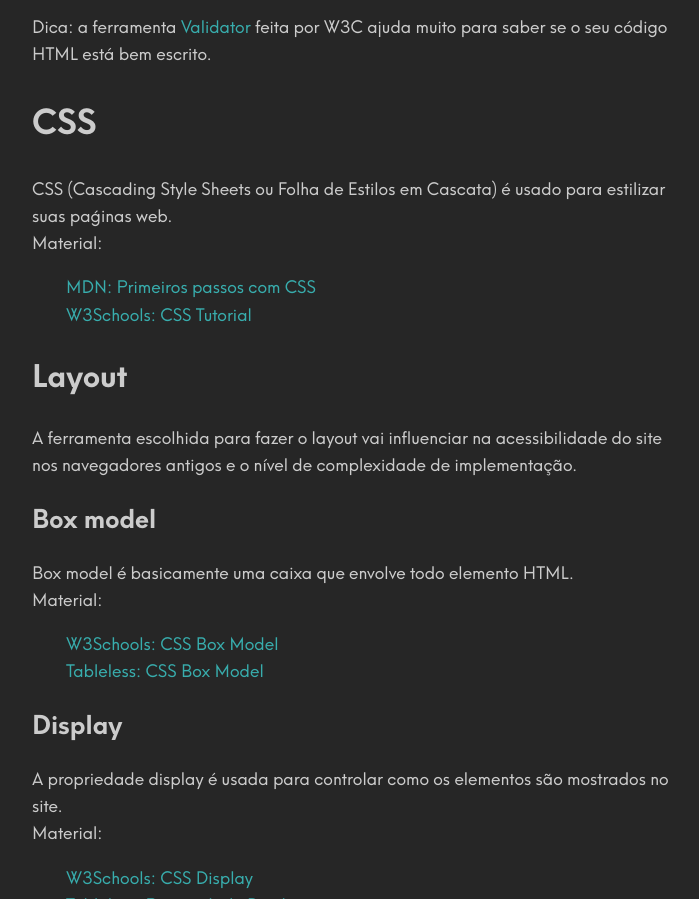
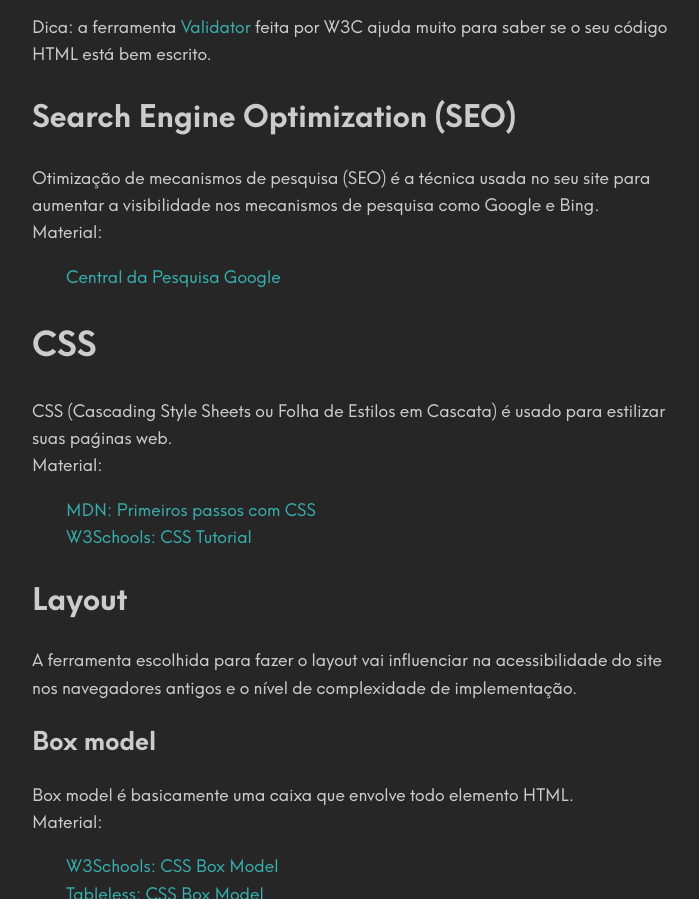
Before and after one commit to GPM03/guia-frontend, a plain HTML site: page index.html in a window 1280 px wide. Shown: the part 1385-2284 px from the top of the page, without its empty margins (288-987 px from the left). Drawn offline with Linux system fonts and the light colour scheme; files whose address does not match are found by name.

Commit message:
Conteúdo adicionado

```diff
--- a/index.html
+++ b/index.html
@@ -7,6 +7,7 @@
     <link rel="stylesheet" href="styles/main.css">
     <link rel="icon" type="image/x-icon" href="materials/icons/html.png">
     <meta name="viewport" content="width=device-width; initial-scale=1.0">
+    <base target="_blank">
 </head>
 <body>
     <h1>Desenvolvimento Frontend</h1>
@@ -45,6 +46,12 @@
         <li><a href="https://www.w3.org/WAI/tips/developing/">w3.org: Developing for Web Accessibility</a></li>
     </ul>
     <p>Dica: a ferramenta <a href="https://validator.w3.org/">Validator</a> feita por W3C ajuda muito para saber se o seu código HTML está bem escrito.</p>
+    <h3>Search Engine Optimization (SEO)</h3>
+    <p>Otimização de mecanismos de pesquisa (SEO) é a técnica usada no seu site para aumentar a visibilidade nos mecanismos de pesquisa como Google e Bing.</p>
+    <p>Material:</p>
+    <ul>
+        <li><a href="https://developers.google.com/search/docs">Central da Pesquisa Google</a></li>
+    </ul>
     <h2>CSS</h2>
     <p>CSS (Cascading Style Sheets ou Folha de Estilos em Cascata) é usado para estilizar suas paǵinas web.</p>
     <p>Material:</p>
```
